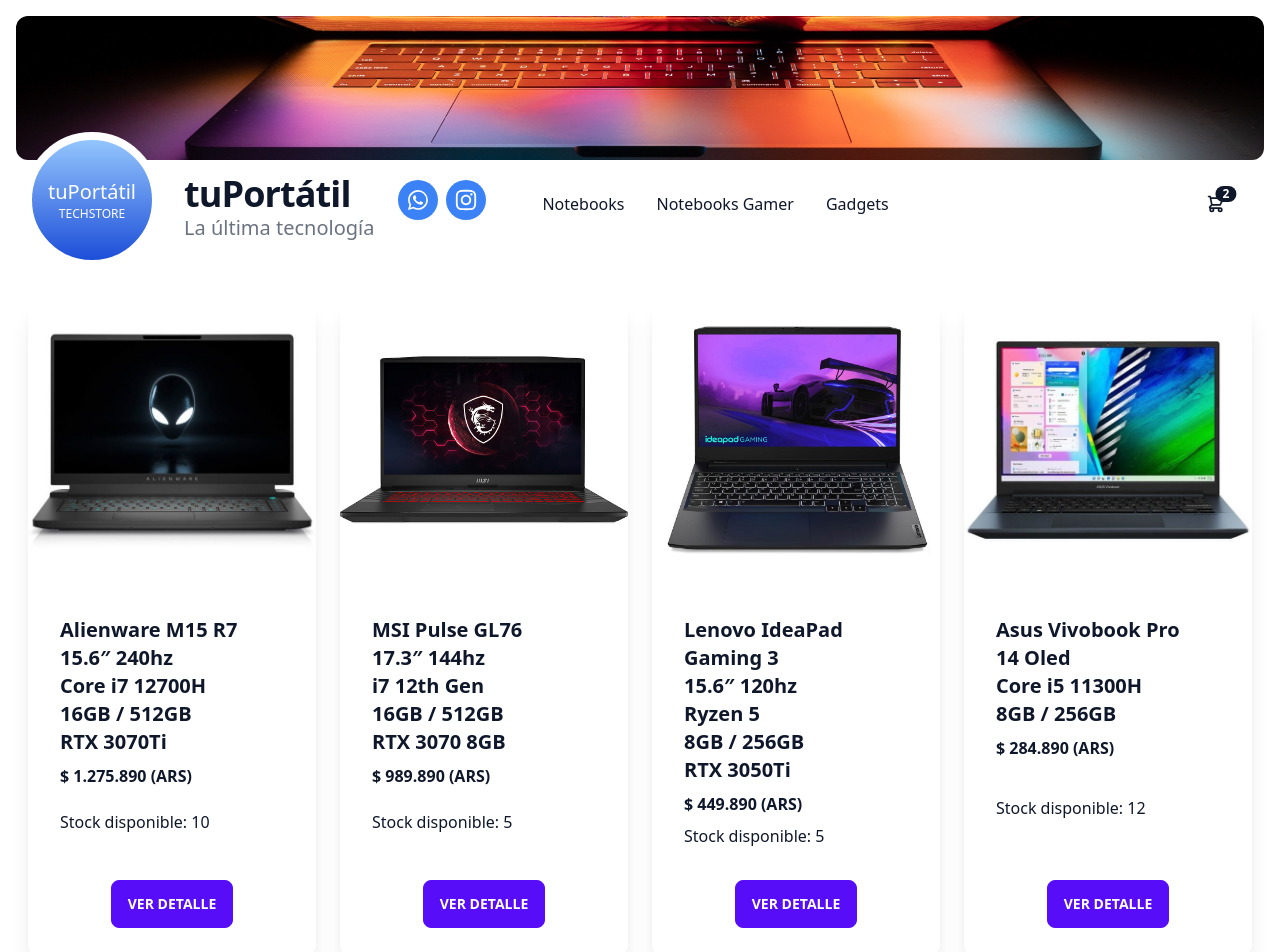
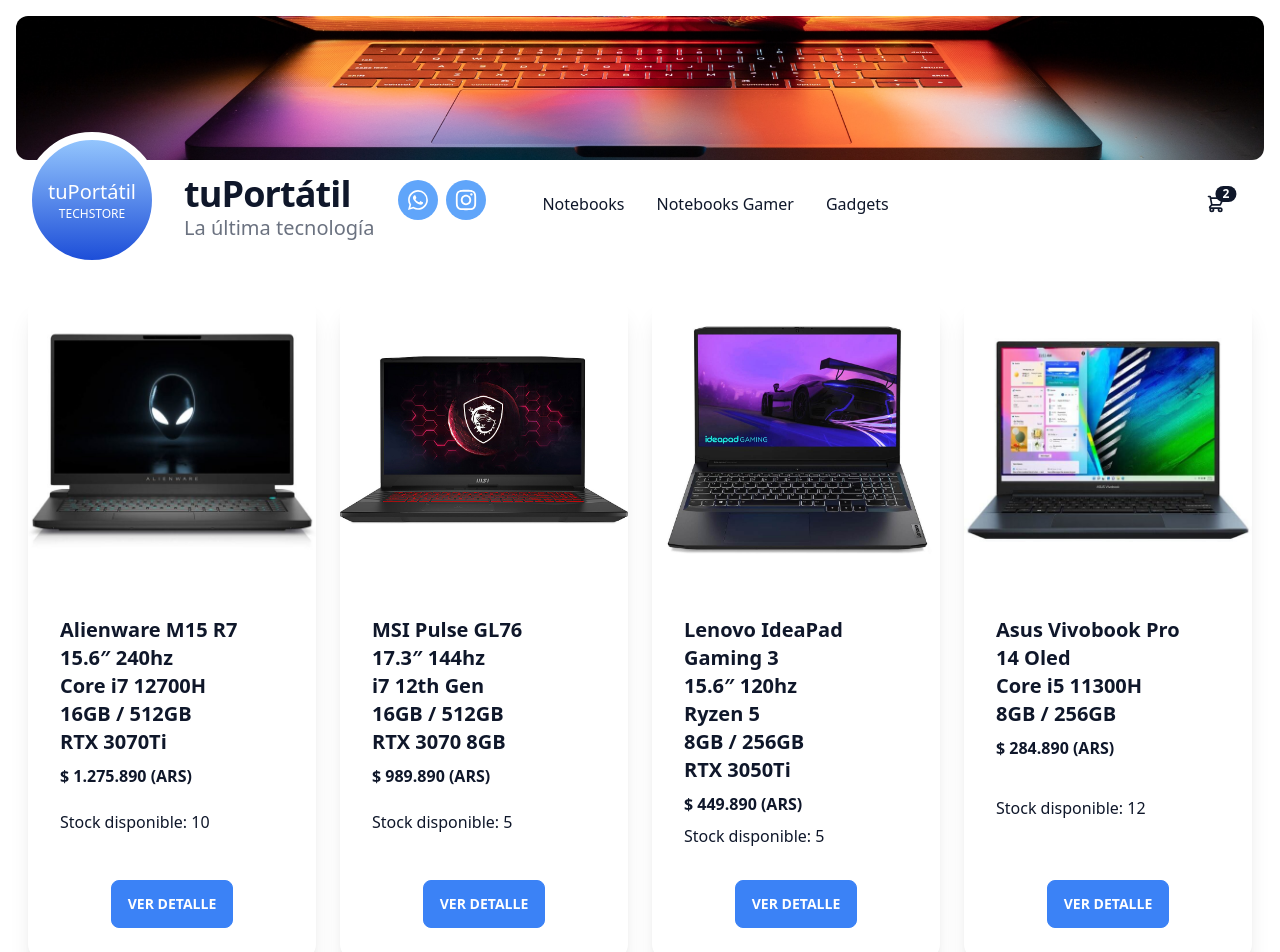
Before and after one commit to matiasbaldanza/ecommerce-reactjs, a React (Vite) app: page / in a window 1280 px wide. Shown: the top 952 px of the page. Built offline with nearby package versions, Linux system fonts and the light colour scheme.

Commit message:
style: color global 'brand' (tailwind: blue-500)

```diff
--- a/src/globals.css
+++ b/src/globals.css
@@ -6,6 +6,7 @@
   :root {
     --background: 0 0% 100%;
     --foreground: 222.2 47.4% 11.2%;
+    --brand: 213.1 93.9% 67.8%; /* blue-500 */
   }
 
   .dark {
--- a/src/modules/cart/CartWidget/CartWidget.jsx
+++ b/src/modules/cart/CartWidget/CartWidget.jsx
@@ -13,7 +13,7 @@
       <label tabIndex={0} className='btn btn-ghost btn-circle'>
         <div className='indicator'>
           <svg xmlns='http://www.w3.org/2000/svg' className='w-5 h-5' fill='none' viewBox='0 0 24 24' stroke='currentColor'><path strokeLinecap='round' strokeLinejoin='round' strokeWidth='2' d='M3 3h2l.4 2M7 13h10l4-8H5.4M7 13L5.4 5M7 13l-2.293 2.293c-.63.63-.184 1.707.707 1.707H17m0 0a2 2 0 100 4 2 2 0 000-4zm-8 2a2 2 0 11-4 0 2 2 0 014 0z' /></svg>
-          <span className='font-extrabold text-blue-500 border-0 sm:text-background bg-background sm:bg-foreground badge badge-sm indicator-item'>{cantItems}</span>
+          <span className='font-extrabold border-0 text-brand sm:text-background bg-background sm:bg-foreground badge badge-sm indicator-item'>{cantItems}</span>
         </div>
       </label>
 
--- a/src/modules/layout/Header/Header.jsx
+++ b/src/modules/layout/Header/Header.jsx
@@ -42,9 +42,8 @@
         {/* Menu */}
         <div className='justify-between flex-1 px-8 sm:mt-2'>
           <CategoriesMenu menuItems={CATEGORIES} />
-          <div />
           <CartWidget
-            className={`fixed z-50 bg-blue-500 text-background rounded-full shadow-lg bottom-4 right-4
+            className={`fixed z-50 bg-brand text-background rounded-full shadow-lg bottom-4 right-4
                         sm:static sm:rounded-none sm:shadow-none sm:bottom-0 sm:right-0 sm:bg-background sm:text-foreground`}
             cart={cart}
           />
--- a/src/modules/layout/SocialButtons/SocialButtons.jsx
+++ b/src/modules/layout/SocialButtons/SocialButtons.jsx
@@ -15,7 +15,7 @@
             title={account.name}
             target='_blank'
             rel='noreferrer'
-            className='flex items-center justify-center w-10 h-10 text-white bg-blue-500 rounded-full cursor-pointer'
+            className='flex items-center justify-center w-10 h-10 text-white rounded-full cursor-pointer bg-brand'
           >
             {account.name === 'Instagram' && <IconInstagram />}
             {account.name === 'WhatsApp' && <IconWhatsApp />}
--- a/src/modules/store/CategoriesMenu/CategoriesMenu.jsx
+++ b/src/modules/store/CategoriesMenu/CategoriesMenu.jsx
@@ -2,7 +2,9 @@
 
 function CategoriesMenu ({ menuItems }) {
   return (
-    <ul className='menu menu-horizontal bg-base-100 rounded-box'>
+    <ul className={`menu menu-horizontal menu-compact bg-background rounded-box mt-4
+                    sm:menu-horizontal sm:menu-normal sm:mt-0`}
+    >
       {
         menuItems.map((menuItem) => {
           return (
--- a/tailwind.config.js
+++ b/tailwind.config.js
@@ -6,9 +6,40 @@
     extend: {
       colors: {
         background: 'hsl(var(--background))',
-        foreground: 'hsl(var(--foreground))'
+        foreground: 'hsl(var(--foreground))',
+        border: 'hsl(var(--border))',
+        input: 'hsl(var(--input))',
+        brand: 'hsl(var(--brand))'
       }
     }
   },
-  plugins: [require('daisyui')]
+  plugins: [require('daisyui')],
+  daisyui: {
+    themes: [
+      {
+        mytheme: {
+          primary: '#3b82f6', /* blue-500 */
+          'primary-focus': '#4506cb',
+          'primary-content': '#ffffff',
+          secondary: '#f000b8',
+          'secondary-focus': '#bd0091',
+          'secondary-content': '#ffffff',
+          accent: '#37cdbe',
+          'accent-focus': '#2aa79b',
+          'accent-content': '#ffffff',
+          neutral: '#3d4451',
+          'neutral-focus': '#2a2e37',
+          'neutral-content': '#ffffff',
+          'base-100': '#ffffff',
+          'base-200': '#f9fafb',
+          'base-300': '#d1d5db',
+          'base-content': '#1f2937',
+          info: '#2094f3',
+          success: '#009485',
+          warning: '#ff9900',
+          error: '#ff5724'
+        }
+      }
+    ]
+  }
 }
```
